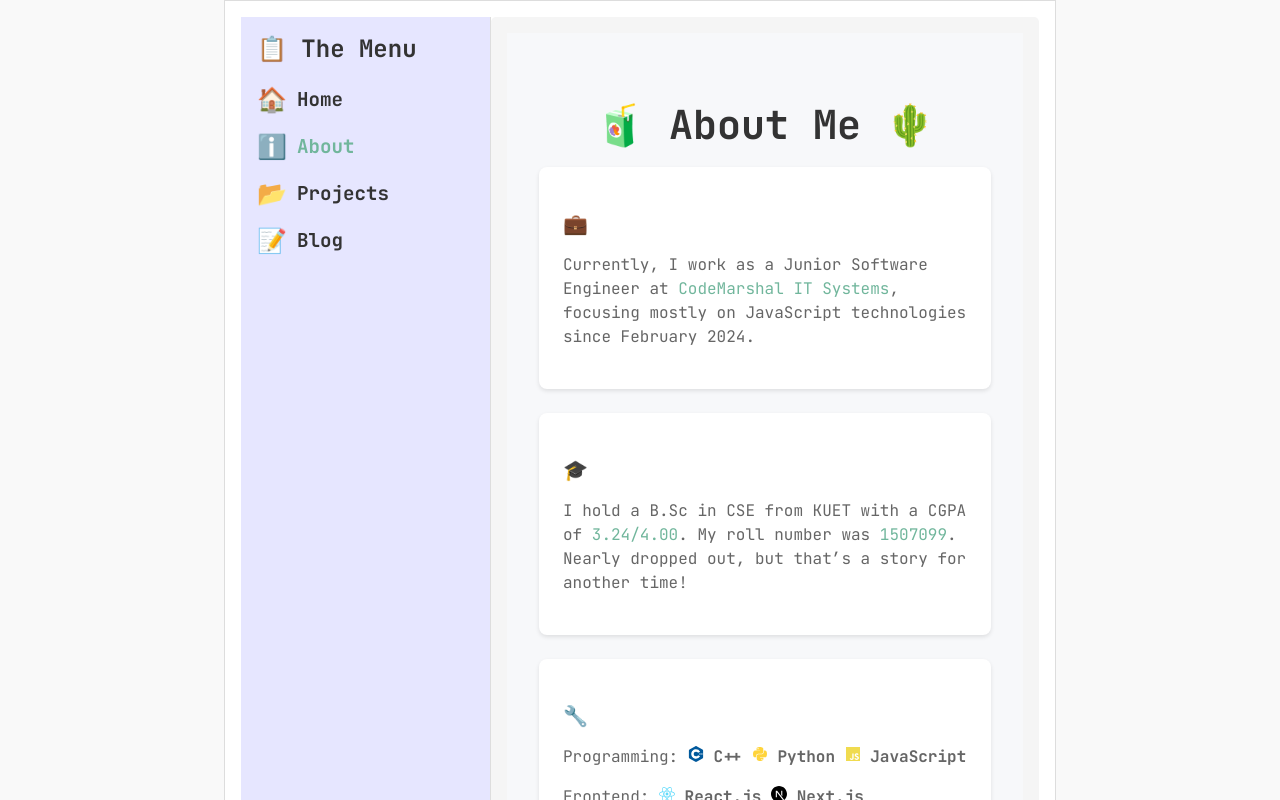
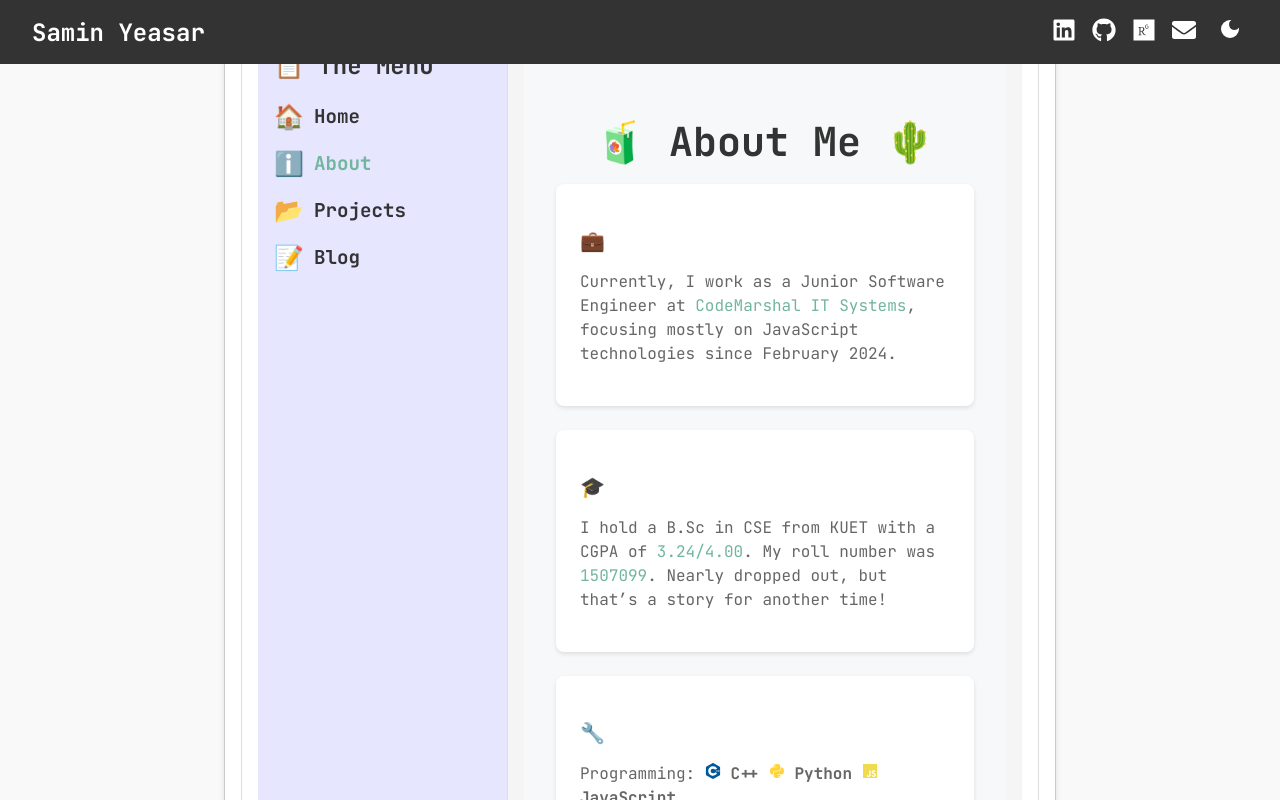
Before and after one commit to Y3454R/my-portfolio-website, a Next.js app: page /about in a window 1280 px wide. Shown: the top 800 px of the page. Built offline with nearby package versions, Linux system fonts and the light colour scheme.

Commit message:
:construction: wip: working on top nav bar

```diff
--- a/package.json
+++ b/package.json
@@ -12,7 +12,7 @@
     "next": "14.2.11",
     "react": "^18",
     "react-dom": "^18",
-    "react-icons": "^5.3.0"
+    "react-icons": "^5.4.0"
   },
   "devDependencies": {
     "eslint": "^8",
--- /dev/null
+++ b/src/app/components/TopNav.js
@@ -0,0 +1,62 @@
+// src/app/components/TopNav.js
+
+"use client";
+import { useState } from "react";
+import {
+  FaLinkedin,
+  FaGithub,
+  FaCodeforces,
+  FaResearchgate,
+  FaEnvelope,
+} from "react-icons/fa";
+import { MdDarkMode, MdLightMode } from "react-icons/md";
+import styles from "./TopNav.module.css";
+
+const TopNav = () => {
+  const [darkMode, setDarkMode] = useState(false);
+
+  // Toggle dark/light theme
+  const toggleTheme = () => {
+    setDarkMode(!darkMode);
+    document.body.classList.toggle("dark-theme", !darkMode);
+  };
+
+  return (
+    <nav className={styles.navbar}>
+      <div className={styles.logo}>Samin Yeasar</div>
+
+      <div className={styles.icons}>
+        <a
+          href="https://www.linkedin.com"
+          target="_blank"
+          rel="noopener noreferrer"
+        >
+          <FaLinkedin size={24} />
+        </a>
+        <a href="https://github.com" target="_blank" rel="noopener noreferrer">
+          <FaGithub size={24} />
+        </a>
+
+        <a
+          href="https://www.researchgate.net"
+          target="_blank"
+          rel="noopener noreferrer"
+        >
+          <FaResearchgate size={24} />
+        </a>
+        <a
+          href="mailto:your.email@example.com"
+          target="_blank"
+          rel="noopener noreferrer"
+        >
+          <FaEnvelope size={24} />
+        </a>
+        <button className={styles.themeToggle} onClick={toggleTheme}>
+          {darkMode ? <MdLightMode size={24} /> : <MdDarkMode size={24} />}
+        </button>
+      </div>
+    </nav>
+  );
+};
+
+export default TopNav;
--- /dev/null
+++ b/src/app/components/TopNav.module.css
@@ -0,0 +1,96 @@
+/* src/app/components/TopNav.module.css */
+
+.navbar {
+  display: flex;
+  justify-content: space-between;
+  align-items: center;
+  padding: 1rem 2rem;
+  background-color: #333;
+  color: #fff;
+  position: fixed;
+  top: 0;
+  left: 0;
+  right: 0;
+  z-index: 1000;
+}
+
+.navbar .logo {
+  font-size: 1.5rem;
+  font-weight: bold;
+}
+
+.navLinks {
+  list-style: none;
+  display: flex;
+  gap: 1rem;
+}
+
+.navLinks li {
+  padding: 0.5rem;
+}
+
+.navLinks li a {
+  text-decoration: none;
+  color: #fff;
+  font-weight: 500;
+  transition: color 0.3s ease;
+}
+
+.navLinks li a:hover {
+  color: #71b69c;
+}
+
+.icons {
+  display: flex;
+  align-items: center;
+  gap: 1rem;
+}
+
+.icons a {
+  color: #fff;
+  transition: color 0.3s ease;
+}
+
+.icons a:hover {
+  color: #71b69c;
+}
+
+.themeToggle {
+  background: none;
+  border: none;
+  color: #fff;
+  cursor: pointer;
+  font-size: 24px;
+  transition: color 0.3s ease;
+}
+
+.themeToggle:hover {
+  color: #71b69c;
+}
+
+@media (max-width: 768px) {
+  .navbar {
+    flex-direction: column;
+    text-align: center;
+  }
+
+  .navLinks {
+    flex-direction: column;
+    gap: 0.5rem;
+  }
+
+  .icons {
+    margin-top: 1rem;
+    justify-content: center;
+  }
+}
+
+/* Dark theme styles */
+body.dark-theme {
+  background-color: #121212;
+  color: #fff;
+}
+
+body.dark-theme .navbar {
+  background-color: #222;
+}
--- a/src/app/layout.js
+++ b/src/app/layout.js
@@ -2,6 +2,7 @@
 import "./globals.css";
 import Sidebar from "@/app/components/Sidebar"; // Import Sidebar component
 import styles from "./layout.module.css"; // Import CSS for layout
+import TopNav from "./components/TopNav";
 
 export default function RootLayout({ children }) {
   return (
@@ -17,10 +18,13 @@ export default function RootLayout({ children }) {
           {/* Left Space */}
           <div className={styles.leftSpace}></div>
 
-          {/* Middle Area: Sidebar and Main */}
-          <div className={styles.middleContent}>
-            <Sidebar />
-            <main className={styles.mainContent}>{children}</main>
+          {/* Wrapper Div */}
+          <div className={styles.wrapper}>
+            <TopNav />
+            <div className={styles.middleContent}>
+              <Sidebar />
+              <main className={styles.mainContent}>{children}</main>
+            </div>
           </div>
 
           {/* Right Space */}
--- a/src/app/layout.module.css
+++ b/src/app/layout.module.css
@@ -1,3 +1,5 @@
+/* src/app/layout.css */
+
 .container {
   display: grid;
   grid-template-columns: 0.5fr 2fr 0.5fr; /* Three equal columns */
@@ -24,3 +26,15 @@
   background: #f5f5f5; /* Optional: Light background for main content */
   border-radius: 5px; /* Optional: Add rounded corners */
 }
+
+.wrapper {
+  display: flex; /* Flexbox to handle alignment */
+  flex-direction: column; /* Stack children vertically */
+  justify-content: flex-start; /* Align children at the top */
+  align-items: stretch; /* Stretch to fill the available width */
+  background: #ffffff; /* Optional: Set background color */
+  padding: 1rem; /* Optional: Add padding inside the wrapper */
+  border: 1px solid #ccc; /* Optional: Add a border for visual distinction */
+  border-radius: 5px; /* Optional: Add rounded corners */
+  box-shadow: 0 2px 5px rgba(0, 0, 0, 0.1); /* Optional: Add a subtle shadow */
+}
```
